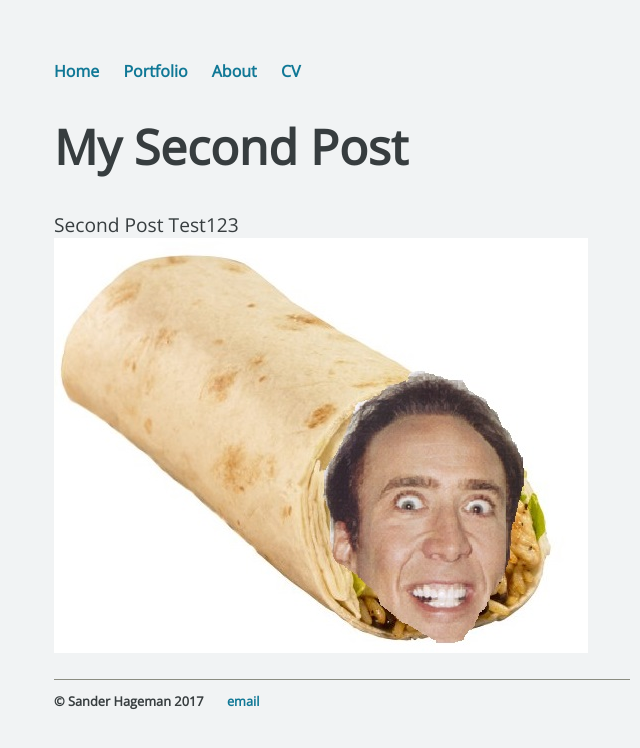
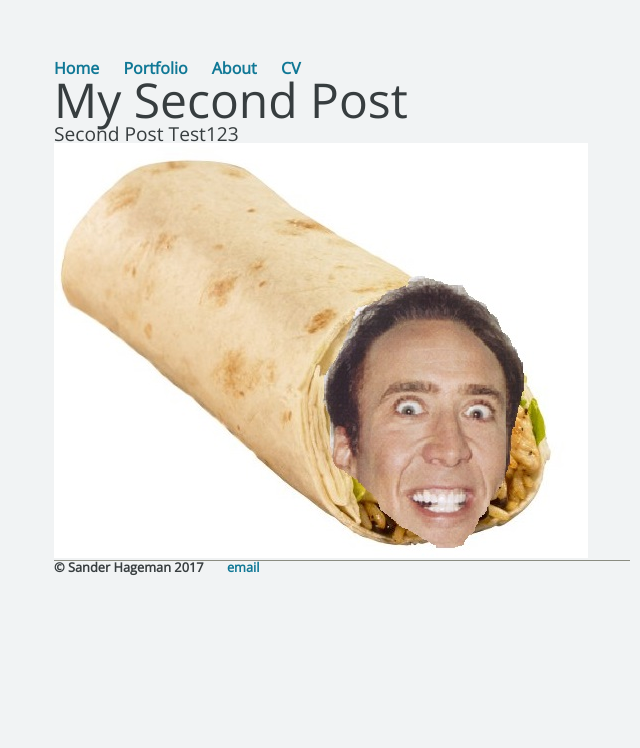
Before and after one commit to SanderHageman/sanderhageman.github.io, a Jekyll site: the page built from _posts/2017-10-12-my-second-post.md, in a window 1280 px wide. Shown: the top 748 px of the page, without its empty margins (298-938 px from the left). Built offline with Jekyll 4.4.1, drawn with Linux system fonts in a browser that asks for light colours.

Commit message:
Update default.html

```diff
--- a/_layouts/default.html
+++ b/_layouts/default.html
@@ -2,6 +2,7 @@
 	<html>
 		<head>
 			<title>{{ page.title }}</title>
+			<link rel="stylesheet" type="text/css" href="/css/reset.css">
 			<link rel="stylesheet" type="text/css" href="/css/main.css">
 			<link rel="stylesheet" type="text/css" href="/css/syntax.css">
 
```
